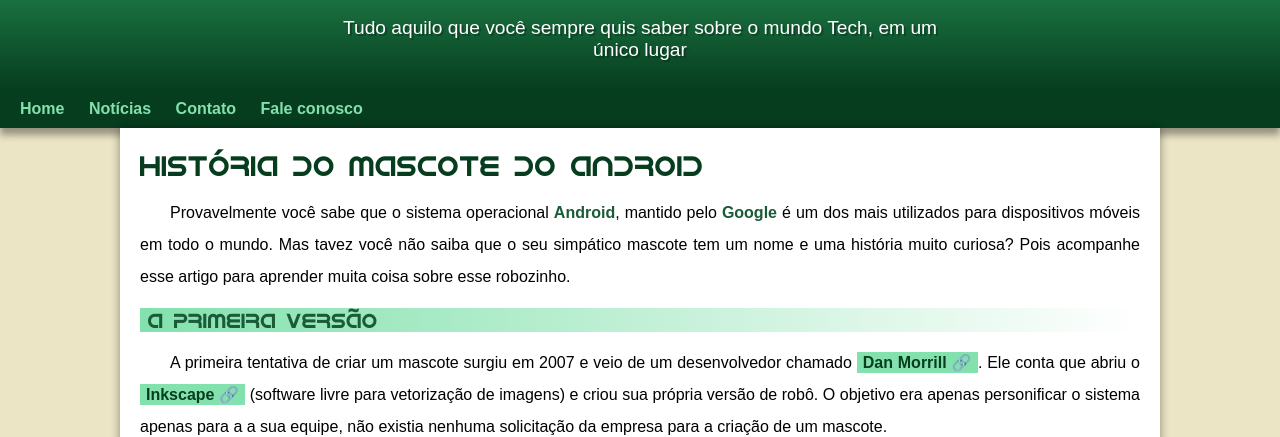
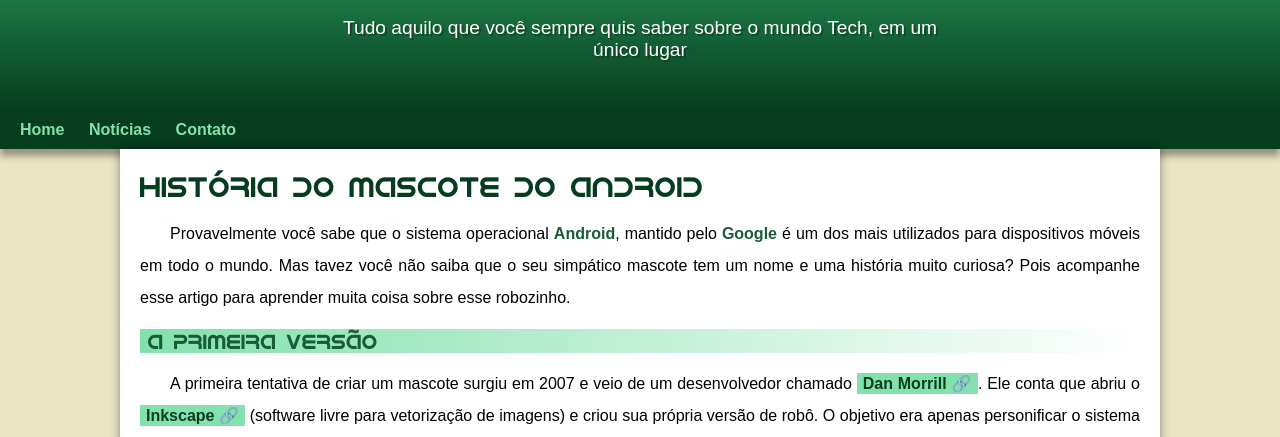
Before and after one commit to larissaagabrielle/exercicios, a plain HTML site: page exercicios/d010-site-prof/index.html in a window 1280 px wide. Shown: the part 100-537 px from the top of the page. Drawn offline with Linux system fonts and the light colour scheme.

Commit message:
Problema de padding corrigido

```diff
--- a/exercicios/d010-site-prof/estilo/style.css
+++ b/exercicios/d010-site-prof/estilo/style.css
@@ -54,7 +54,7 @@ header > p {
     padding-left: 10px;
     padding-right: 10px;
     margin: auto;
-    margin-bottom: 20px;
+    padding-bottom: 50px;
     text-shadow: 2px 2px 0px rgba(0, 0, 0, 0.267);
 }
 
--- a/exercicios/d010-site-prof/index.html
+++ b/exercicios/d010-site-prof/index.html
@@ -16,7 +16,6 @@
         <a href="#" class="link-nav">Home</a>
         <a href="#" class="link-nav">Notícias</a>
         <a href="#" class="link-nav">Contato</a>
-        <a href="#" class="link-nav">Fale conosco</a>
     </nav>
 
     <main>
```
